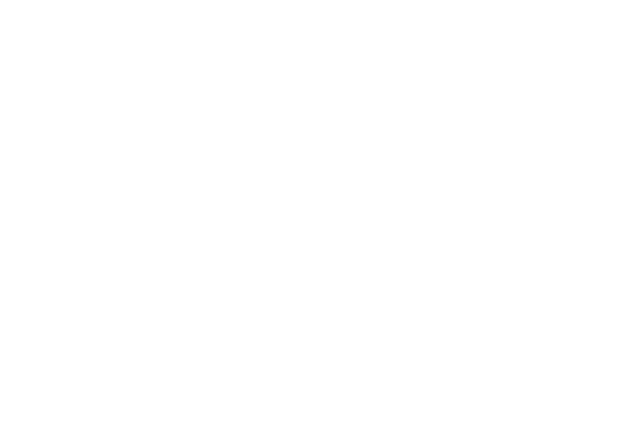
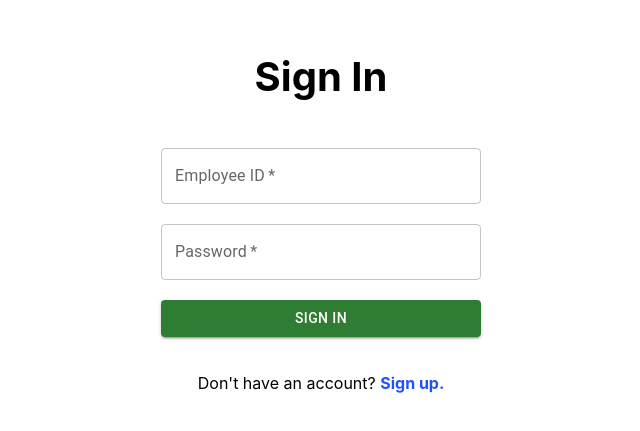
Before and after one commit to Kyle-Ortiz/group-hack-project, a Next.js app: page /signin in a window 1280 px wide. Shown: the part 183-614 px from the top of the page, without its empty margins (319-959 px from the left). Built offline with nearby package versions, Linux system fonts and the light colour scheme.

Commit message:
basic but working signin page, bot forms will need update as backend

```diff
--- a/Components/Signin.js
+++ b/Components/Signin.js
@@ -1,9 +1,33 @@
+import { Button, TextField } from '@mui/material';
+import { useState } from 'react'
 import React from 'react';
 
+const firstState = {
+     "employeeId" : "",
+     "password" : "",
+    }
+
 function Signin() {
-  return <div>
-
-  </div>;
+     //add error toggling if any field is left blank?
+     const [signInForm, setSignInForm] = useState(firstState)
+     const inputChange = (e) => {
+          setSignInForm({...signInForm,
+              [e.target.name] : e.target.value}
+          )
+     }
+     const submit = (e) => {
+          //send form to backend for account creation
+          setSignInForm(firstState)
+     }
+  return <div id="signup-form">
+               <div >
+                    <h1 id="signup-header">Sign In</h1>
+               </div>
+              <TextField required className="text-field" id="outlined-basic" name="employeeId" value={signInForm.first} onChange={(e)=> inputChange(e)} label="Employee ID" variant="outlined" />
+              <TextField required className="text-field" id="outlined-basic" type="password" name="password"value={signInForm.Password} onChange={(e) => inputChange(e)} label="Password" variant="outlined" />
+              <Button id="signup-button" color="success" onClick={submit}variant="contained">Sign In</Button>
+              <p>Don't have an account? <a href="/signup">Sign up. </a></p>
+          </div>;
 }
 
 export default Signin;
--- a/pages/signin.js
+++ b/pages/signin.js
@@ -1,8 +1,9 @@
 import React from 'react';
+import Signin from '../components/Signin';
 
 function signin() {
   return <div>
-
+       <Signin />
   </div>;
 }
 
```
